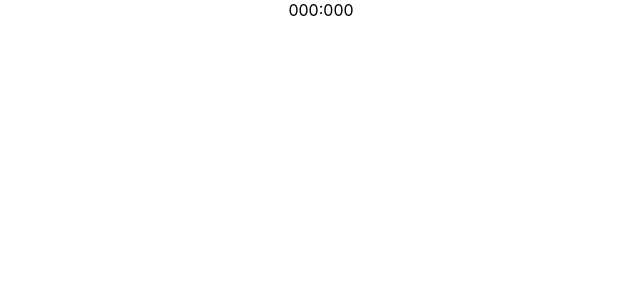
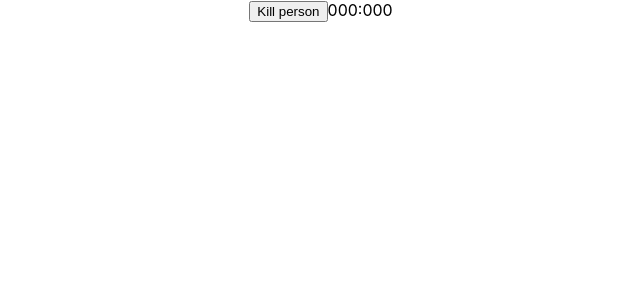
Before and after one commit to Perizote/kataronavirus, a React (Create React App) app: page / in a window 1280 px wide. Shown: the top 300 px of the page, without its empty margins (319-959 px from the left). Built offline with nearby package versions, Linux system fonts and the light colour scheme.

Commit message:
should coronavirus kills a person

```diff
--- a/src/App.js
+++ b/src/App.js
@@ -7,9 +7,14 @@ class App extends Component {
     counter: '000:000'
   }
 
+  killPerson = () => {
+    this.setState({counter: '001:000'})
+  }
+
   render() {
     return (
       <div className="App">
+        <button onClick={ this.killPerson }>Kill person</button>
         { this.state.counter }
       </div>
     );
```
Also changed, not shown: 1 other file (tests, documents, lock files or other folders).
